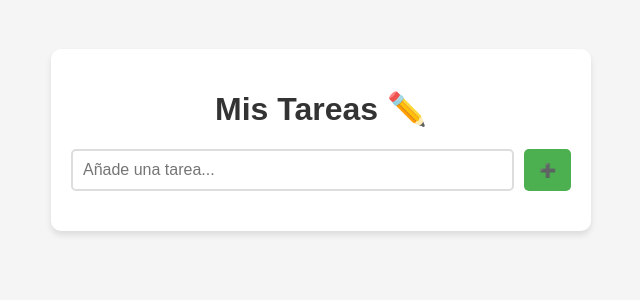
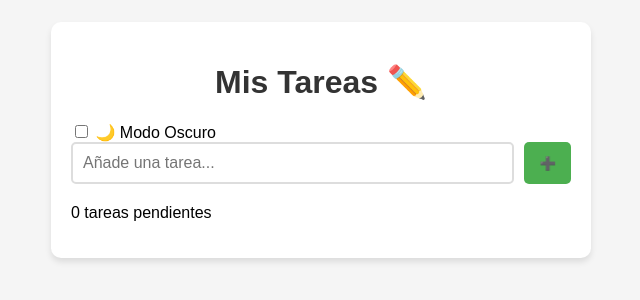
Before and after one commit to Masio84/ToDoList, a plain HTML site: page index.html in a window 1280 px wide. Shown: the part 260-560 px from the top of the page, without its empty margins (319-959 px from the left). Drawn offline with nearby package versions, Linux system fonts and the light colour scheme.

Commit message:
Update index.html

```diff
--- a/index.html
+++ b/index.html
@@ -3,20 +3,36 @@
 <head>
     <meta charset="UTF-8">
     <meta name="viewport" content="width=device-width, initial-scale=1.0">
-    <title>To-Do List con Drag & Drop | MasioTech&DigSol</title>
+    <title>To-Do List con Tema Oscuro | TuNombre</title>
+    <link rel="stylesheet" href="https://cdnjs.cloudflare.com/ajax/libs/animate.css/4.1.1/animate.min.css"/>
     <link rel="stylesheet" href="style.css">
-        <!-- Otros meta tags -->
-        <link rel="stylesheet" href="https://cdnjs.cloudflare.com/ajax/libs/animate.css/4.1.1/animate.min.css"/>
 </head>
 <body>
     <div class="container">
         <h1>Mis Tareas ✏️</h1>
+
+        <!-- Toggle de Tema -->
+        <div class="theme-toggle-container">
+            <label class="theme-toggle">
+                <input type="checkbox" id="themeToggle">
+                <span class="slider round"></span>
+            </label>
+            <span id="themeLabel">🌙 Modo Oscuro</span>
+        </div>
+
+        <!-- Input para añadir tareas -->
         <div class="input-container">
             <input type="text" id="taskInput" placeholder="Añade una tarea...">
             <button id="addTaskBtn">➕</button>
         </div>
+
+        <!-- Contador -->
+        <p id="counter" class="counter">0 tareas pendientes</p>
+
+        <!-- Lista de tareas -->
         <ul id="taskList"></ul>
     </div>
+
     <script src="script.js"></script>
 </body>
 </html>
```
